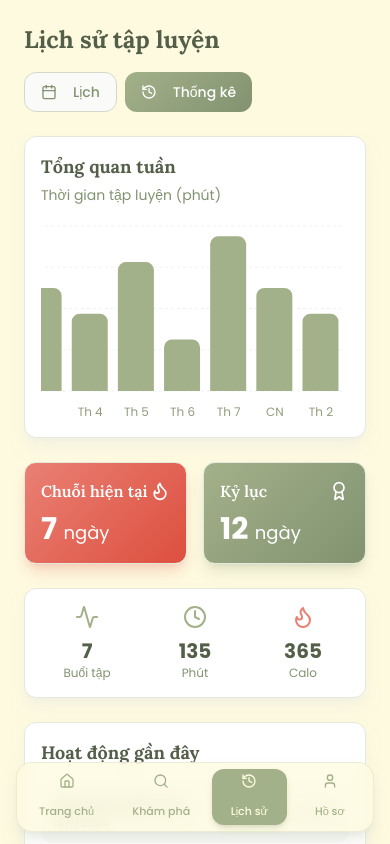
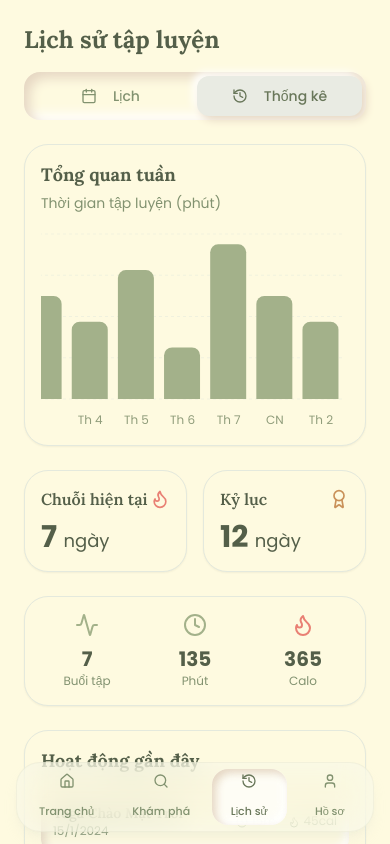
Before and after one commit to nickken253/an-lanh-wellness-guide, a React (Vite) app: page /history in a window 390 px wide. Shown: the top 844 px of the page. Built offline with nearby package versions, Linux system fonts and the light colour scheme.

Commit message:
Refactor: Apply Neumorphism and Glassmorphism styles
Update the app's visual style to incorporate Neumorphism and Glassmorphism, aiming for a softer, more modern aesthetic inspired by a serene yoga room.

```diff
--- a/src/components/BottomNavigation.tsx
+++ b/src/components/BottomNavigation.tsx
@@ -19,16 +19,16 @@ const BottomNavigation = ({ currentTab }: BottomNavigationProps) => {
 
   return (
     <div className="fixed bottom-0 left-0 right-0 px-4 py-3 safe-area-bottom z-50">
-      <div className="w-full max-w-md mx-auto glass-effect rounded-2xl shadow-lg shadow-sage-200/50 flex justify-around items-center p-1.5 space-x-1.5">
+      <div className="w-full max-w-md mx-auto glass-effect rounded-3xl shadow-lg shadow-sage-200/20 flex justify-around items-center p-1.5 space-x-1.5">
         {tabs.map((tab) => (
           <Button
             key={tab.id}
             variant="ghost"
             onClick={() => navigate(tab.path)}
-            className={`flex-1 flex flex-col items-center justify-center h-14 rounded-xl transition-all duration-300 ${
+            className={`flex-1 flex flex-col items-center justify-center h-14 rounded-2xl transition-all duration-200 ${
               currentTab === tab.id
-                ? 'bg-sage-500 text-ivory-50 shadow-md shadow-sage-500/30'
-                : 'text-sage-500 hover:bg-sage-100/50'
+                ? 'bg-white/70 shadow-neumorphic-in-sm text-sage-700'
+                : 'text-sage-600 hover:bg-white/50'
             }`}
           >
             <tab.icon size={20} />
--- a/src/index.css
+++ b/src/index.css
@@ -1,4 +1,3 @@
-
 @tailwind base;
 @tailwind components;
 @tailwind utilities;
@@ -126,17 +125,10 @@
 
 /* Custom utility classes */
 .glass-effect {
-  backdrop-filter: blur(10px);
-  background: rgba(254, 250, 224, 0.8);
-  border: 1px solid rgba(163, 177, 138, 0.2);
-}
-
-.gradient-sage {
-  background: linear-gradient(135deg, #A3B18A 0%, #829270 100%);
-}
-
-.gradient-coral {
-  background: linear-gradient(135deg, #E98074 0%, #dd4f3e 100%);
+  background: rgba(246, 247, 244, 0.5); /* sage-50 at 50% opacity */
+  backdrop-filter: blur(16px) saturate(180%);
+  -webkit-backdrop-filter: blur(16px) saturate(180%);
+  border: 1px solid rgba(163, 177, 138, 0.1); /* sage-500 at 10% opacity */
 }
 
 .text-shadow {
--- a/src/pages/History.tsx
+++ b/src/pages/History.tsx
@@ -1,4 +1,3 @@
-
 import { useState } from 'react';
 import { Card } from '@/components/ui/card';
 import { Button } from '@/components/ui/button';
@@ -80,7 +79,7 @@ const History = () => {
           key={date}
           className={`p-2 text-center relative rounded-lg transition-colors ${
             isToday
-              ? 'bg-sage-500 text-white font-bold'
+              ? 'bg-sage-500 text-white font-bold shadow-neumorphic-out-sm'
               : hasWorkout
               ? 'bg-sage-100 text-sage-800 font-semibold'
               : 'text-sage-400 hover:bg-sage-50'
@@ -88,19 +87,19 @@ const History = () => {
         >
           <span className="text-sm">{date}</span>
           {hasWorkout && !isToday && (
-            <div className="absolute bottom-1 left-1/2 transform -translate-x-1/2 w-1 h-1 bg-sage-500 rounded-full"></div>
+            <div className="absolute bottom-1 left-1/2 transform -translate-x-1/2 w-1.5 h-1.5 bg-sage-500 rounded-full"></div>
           )}
         </div>
       );
     }
 
-    return <div className="grid grid-cols-7 gap-1">{days}</div>;
+    return <div className="grid grid-cols-7 gap-2">{days}</div>;
   };
 
   const renderStats = () => (
     <div className="space-y-6 animate-fade-in">
       {/* Weekly Chart */}
-      <Card className="p-4 sm:p-6 bg-white shadow-lg shadow-sage-100/50">
+      <Card className="p-4 sm:p-6 bg-ivory-50 shadow-neumorphic-out rounded-3xl">
         <h3 className="font-serif font-bold text-sage-800 text-lg mb-1">Tổng quan tuần</h3>
         <p className="text-sm text-sage-600 mb-4">Thời gian tập luyện (phút)</p>
         <ChartContainer config={chartConfig} className="h-[200px] w-full">
@@ -115,7 +114,7 @@ const History = () => {
             />
             <ChartTooltip
               cursor={false}
-              content={<ChartTooltipContent hideLabel indicator="dot" className="bg-white/80 glass-effect" />}
+              content={<ChartTooltipContent hideLabel indicator="dot" className="bg-ivory-50/80 glass-effect rounded-2xl" />}
             />
             <Bar dataKey="minutes" fill="var(--color-minutes)" radius={[8, 8, 0, 0]} />
           </BarChart>
@@ -124,24 +123,24 @@ const History = () => {
 
       {/* Streak Stats */}
       <div className="grid grid-cols-2 gap-4">
-        <Card className="p-4 text-white gradient-coral shadow-lg shadow-coral-500/30">
+        <Card className="p-4 text-sage-800 bg-ivory-50 shadow-neumorphic-out rounded-3xl">
           <div className="flex items-center justify-between mb-2">
             <h4 className="font-semibold">Chuỗi hiện tại</h4>
-            <Flame size={20} />
+            <Flame size={20} className="text-coral-500"/>
           </div>
           <div className="text-3xl font-bold">{stats.currentStreak} <span className="text-lg font-normal">ngày</span></div>
         </Card>
-        <Card className="p-4 text-white gradient-sage shadow-lg shadow-sage-500/30">
+        <Card className="p-4 text-sage-800 bg-ivory-50 shadow-neumorphic-out rounded-3xl">
           <div className="flex items-center justify-between mb-2">
             <h4 className="font-semibold">Kỷ lục</h4>
-            <Award size={20} />
+            <Award size={20} className="text-sandy-400"/>
           </div>
           <div className="text-3xl font-bold">{stats.longestStreak} <span className="text-lg font-normal">ngày</span></div>
         </Card>
       </div>
 
       {/* Overview Stats */}
-      <Card className="p-4 bg-white shadow-lg shadow-sage-100/50">
+      <Card className="p-4 bg-ivory-50 shadow-neumorphic-out rounded-3xl">
         <div className="grid grid-cols-3 gap-4 text-center">
           <div>
             <Activity className="mx-auto mb-2 text-sage-500" size={24}/>
@@ -162,11 +161,11 @@ const History = () => {
       </Card>
 
       {/* Recent Workouts */}
-      <Card className="p-4 sm:p-6 bg-white shadow-lg shadow-sage-100/50">
+      <Card className="p-4 sm:p-6 bg-ivory-50 shadow-neumorphic-out rounded-3xl">
         <h3 className="font-serif font-bold text-sage-800 text-lg mb-4">Hoạt động gần đây</h3>
         <div className="space-y-3">
           {workoutHistory.slice(0, 3).map((workout, index) => (
-            <div key={index} className="flex items-center justify-between p-3 bg-sage-50/70 rounded-xl">
+            <div key={index} className="flex items-center justify-between p-3 bg-ivory-50 shadow-neumorphic-in-sm rounded-xl">
               <div className="flex-1">
                 <h4 className="font-semibold text-sage-800 text-sm">{workout.workout}</h4>
                 <p className="text-xs text-sage-600">
@@ -194,26 +193,26 @@ const History = () => {
           <h1 className="text-2xl font-serif font-bold text-sage-800 mb-4">Lịch sử tập luyện</h1>
 
           {/* View Toggle */}
-          <div className="flex space-x-2">
+          <div className="flex p-1 space-x-1 bg-ivory-50 shadow-neumorphic-in rounded-2xl">
             <Button
-              variant={viewMode === 'calendar' ? 'default' : 'outline'}
+              variant="ghost"
               onClick={() => setViewMode('calendar')}
-              className={`rounded-xl ${
+              className={`flex-1 rounded-xl transition-all ${
                 viewMode === 'calendar'
-                  ? 'gradient-sage text-white'
-                  : 'border-sage-200 text-sage-600 hover:bg-sage-50'
+                  ? 'shadow-neumorphic-out-sm bg-sage-100 text-sage-700'
+                  : 'text-sage-600'
               }`}
             >
               <Calendar size={16} className="mr-2" />
               Lịch
             </Button>
             <Button
-              variant={viewMode === 'stats' ? 'default' : 'outline'}
+              variant="ghost"
               onClick={() => setViewMode('stats')}
-              className={`rounded-xl ${
+              className={`flex-1 rounded-xl transition-all ${
                 viewMode === 'stats'
-                  ? 'gradient-sage text-white'
-                  : 'border-sage-200 text-sage-600 hover:bg-sage-50'
+                  ? 'shadow-neumorphic-out-sm bg-sage-100 text-sage-700'
+                  : 'text-sage-600'
               }`}
             >
               <HistoryIcon size={16} className="mr-2" />
@@ -224,7 +223,7 @@ const History = () => {
 
         {/* Content */}
         {viewMode === 'calendar' ? (
-          <Card className="p-6 bg-white shadow-sm">
+          <Card className="p-6 bg-ivory-50 shadow-neumorphic-out rounded-3xl">
             <div className="mb-4">
               <h2 className="font-serif font-bold text-sage-800 text-center">
                 Tháng {currentMonth + 1}, {currentYear}
@@ -236,11 +235,11 @@ const History = () => {
             {renderCalendar()}
             <div className="mt-4 flex items-center justify-center space-x-4 text-sm">
               <div className="flex items-center space-x-2">
-                <div className="w-3 h-3 bg-sage-100 rounded"></div>
+                <div className="w-3 h-3 bg-sage-100 rounded-sm"></div>
                 <span className="text-sage-600">Đã tập</span>
               </div>
               <div className="flex items-center space-x-2">
-                <div className="w-3 h-3 bg-sage-500 rounded"></div>
+                <div className="w-3 h-3 bg-sage-500 rounded-sm"></div>
                 <span className="text-sage-600">Hôm nay</span>
               </div>
             </div>
--- a/src/pages/Index.tsx
+++ b/src/pages/Index.tsx
@@ -67,15 +67,16 @@ const Index = () => {
         <div className="p-6 space-y-3">
           <Button
             onClick={() => navigate('/onboarding')}
-            className="w-full gradient-sage text-white font-medium py-6 text-lg rounded-2xl shadow-lg hover:shadow-xl transition-all duration-300"
+            variant="ghost"
+            className="w-full bg-sage-500 text-ivory-50 font-medium py-4 text-lg rounded-2xl shadow-lg hover:bg-sage-600 active:scale-95 transition-all"
           >
             Bắt đầu hành trình
           </Button>
 
           <Button
             onClick={() => navigate('/dashboard')}
-            variant="outline"
-            className="w-full border-sage-300 text-sage-700 font-medium py-6 text-lg rounded-2xl hover:bg-sage-50"
+            variant="ghost"
+            className="w-full text-sage-700 font-medium py-4 text-lg rounded-2xl bg-ivory-50 shadow-neumorphic-out-sm active:shadow-neumorphic-in-sm transition-all"
           >
             Đã có tài khoản? Đăng nhập
           </Button>
--- a/tailwind.config.ts
+++ b/tailwind.config.ts
@@ -19,6 +19,12 @@ export default {
 			}
 		},
 		extend: {
+			boxShadow: {
+        'neumorphic-out': '6px 6px 12px #e6d7c3, -6px -6px 12px #ffffff',
+        'neumorphic-in': 'inset 6px 6px 12px #e6d7c3, inset -6px -6px 12px #ffffff',
+        'neumorphic-out-sm': '4px 4px 8px #e6d7c3, -4px -4px 8px #ffffff',
+        'neumorphic-in-sm': 'inset 4px 4px 8px #e6d7c3, inset -4px -4px 8px #ffffff',
+			},
 			colors: {
 				border: 'hsl(var(--border))',
 				input: 'hsl(var(--input))',
```
Also changed, not shown: src/pages/Dashboard.tsx (+15 -14 lines), src/pages/Profile.tsx (+17 -17 lines), src/pages/WorkoutDetails.tsx (+15 -15 lines), src/pages/WorkoutSetup.tsx (+14 -12 lines), src/pages/WorkoutSummary.tsx (+13 -13 lines).
